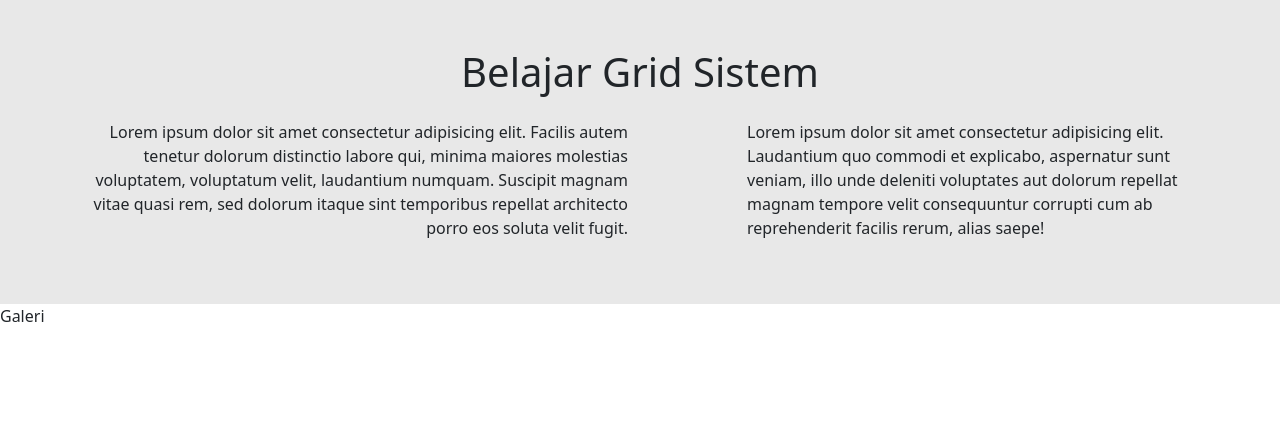
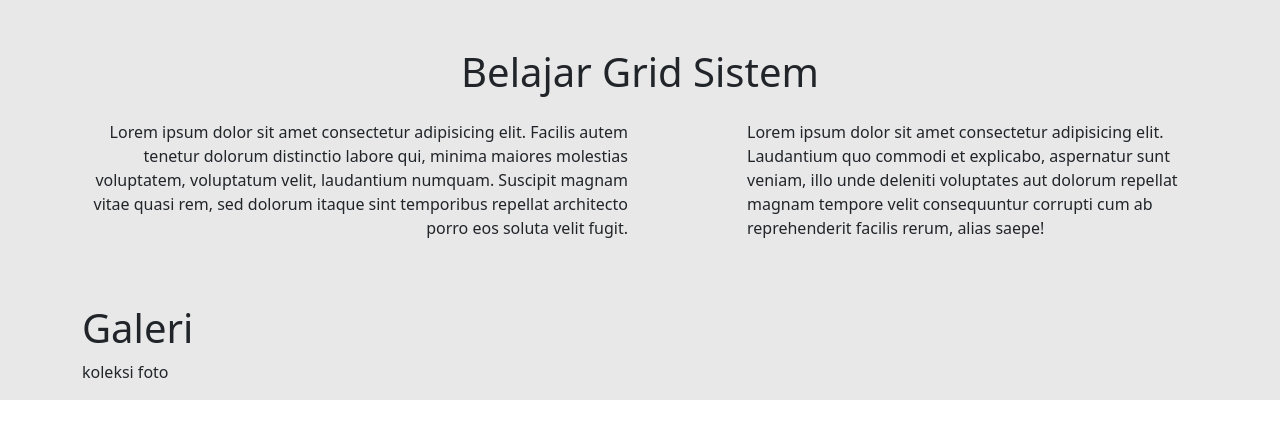
Before and after one commit to Soe-Hok-Gie/grid-sistem, a React (Create React App) app: page / in a window 1280 px wide. Shown: the top 438 px of the page. Built offline with nearby package versions, Linux system fonts and the light colour scheme.

Commit message:
membuat components Galeri sesuai kebutuhan

```diff
--- a/src/components/Galeri.jsx
+++ b/src/components/Galeri.jsx
@@ -1,7 +1,18 @@
 import React from "react";
 
 const Galeri = () => {
-  return <div>Galeri</div>;
+  return (
+    <div className="container-fluid">
+      <div className="container">
+        <div className="row">
+          <div className="col">
+            <h1>Galeri</h1>
+            <p>koleksi foto</p>
+          </div>
+        </div>
+      </div>
+    </div>
+  );
 };
 
 export default Galeri;
```
